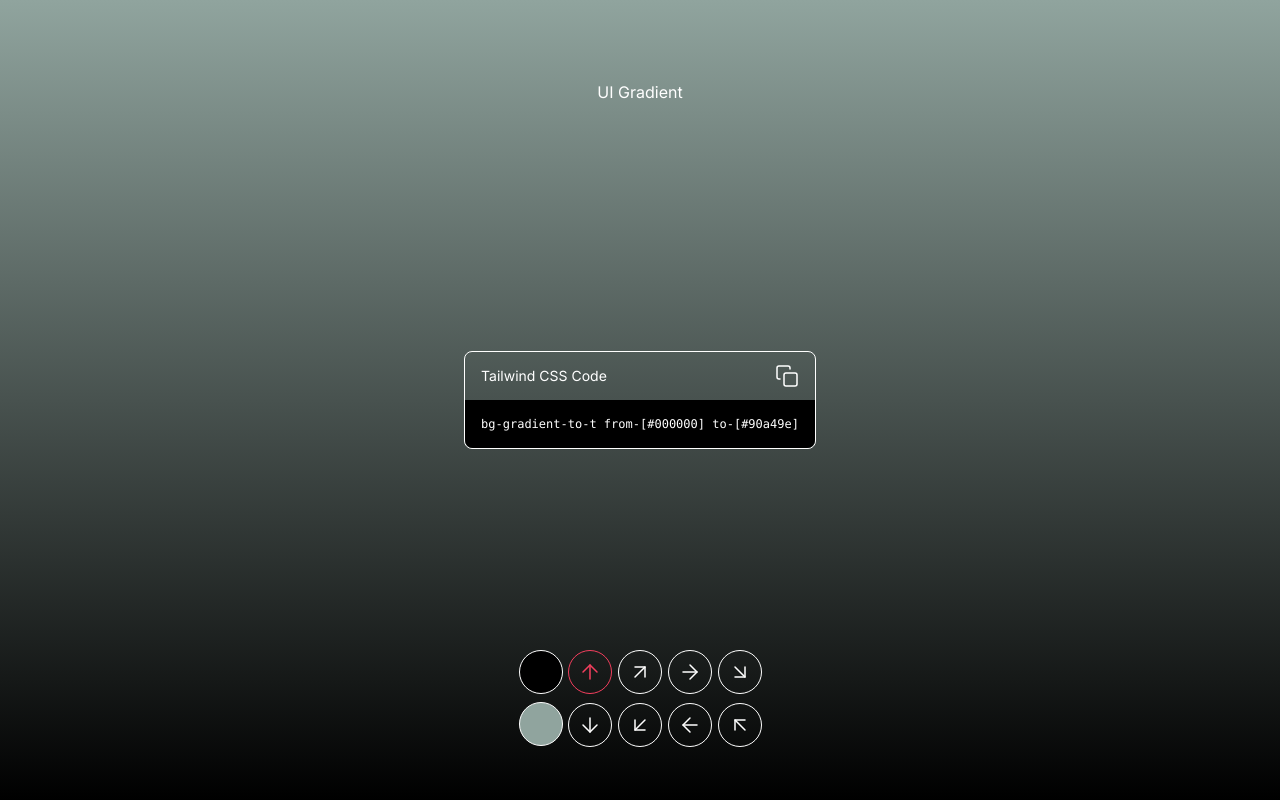
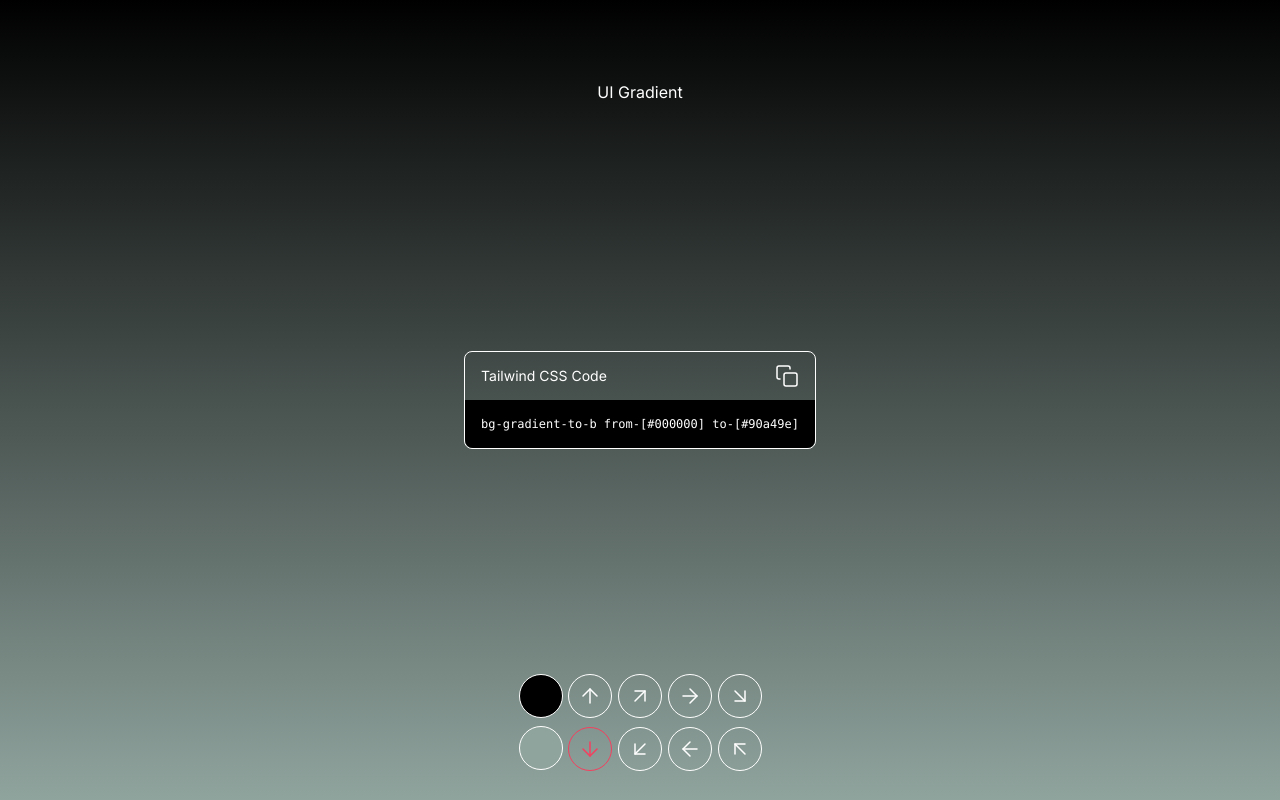
Before and after one commit to narmanguebraun/ui-gradient, a Next.js app: page / in a window 1280 px wide. Built offline with nearby package versions, Linux system fonts and the light colour scheme.

Commit message:
Change default direction to bottom to align with color inputs

```diff
--- a/components/BackgroundGradient.tsx
+++ b/components/BackgroundGradient.tsx
@@ -64,7 +64,7 @@ const generateTailwindCSS = (
 const BackgroundGradient: React.FC = () => {
   const [color1, setColor1] = useState<string>("#000000");
   const [color2, setColor2] = useState<string>("#90a49e");
-  const [direction, setDirection] = useState<string>("to top");
+  const [direction, setDirection] = useState<string>("to bottom");
   const [cssCode, setCssCode] = useState<string>("");
   const [tailwindCode, setTailwindCode] = useState<string>("");
   const [alert, setAlert] = useState<{
@@ -104,7 +104,10 @@ const BackgroundGradient: React.FC = () => {
   return (
     <>
       <div className="flex h-screen w-full items-center justify-center">
-        <motion.div layout className="m-4 rounded-lg border border-current">
+        <motion.div
+          layout
+          className="m-auto max-w-sm rounded-lg border border-current"
+        >
           <header className="flex w-full items-center justify-between px-4 py-3">
             <h1 className="text-sm">Tailwind CSS Code</h1>
             {alert ? (
@@ -125,7 +128,7 @@ const BackgroundGradient: React.FC = () => {
         </motion.div>
       </div>
 
-      <div className="fixed bottom-12 z-10 flex w-full justify-center">
+      <div className="fixed bottom-6 z-10 flex w-full justify-center">
         <div className="mr-px grid grid-cols-1">
           <label id="color 1">
             <input
```
